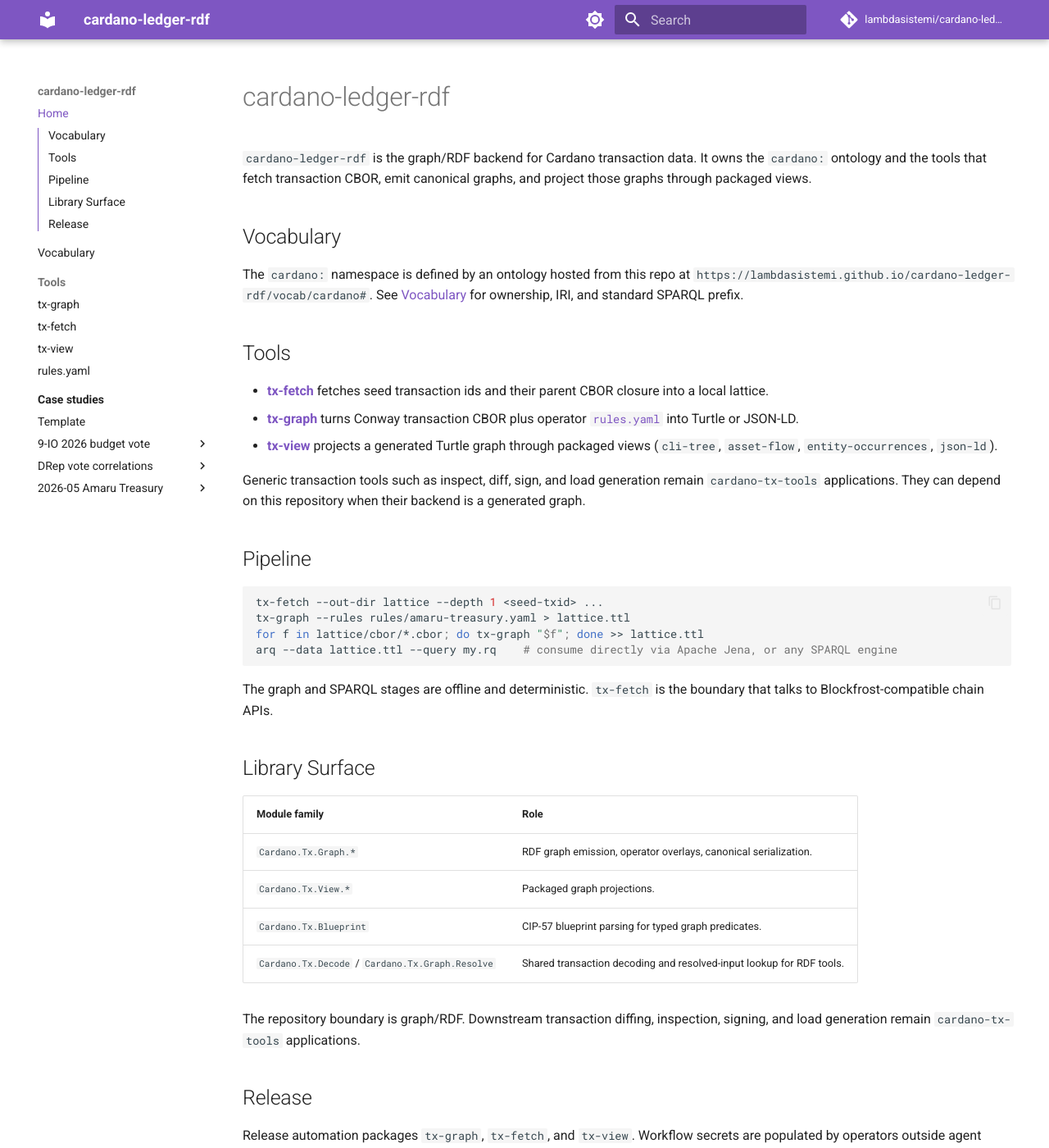
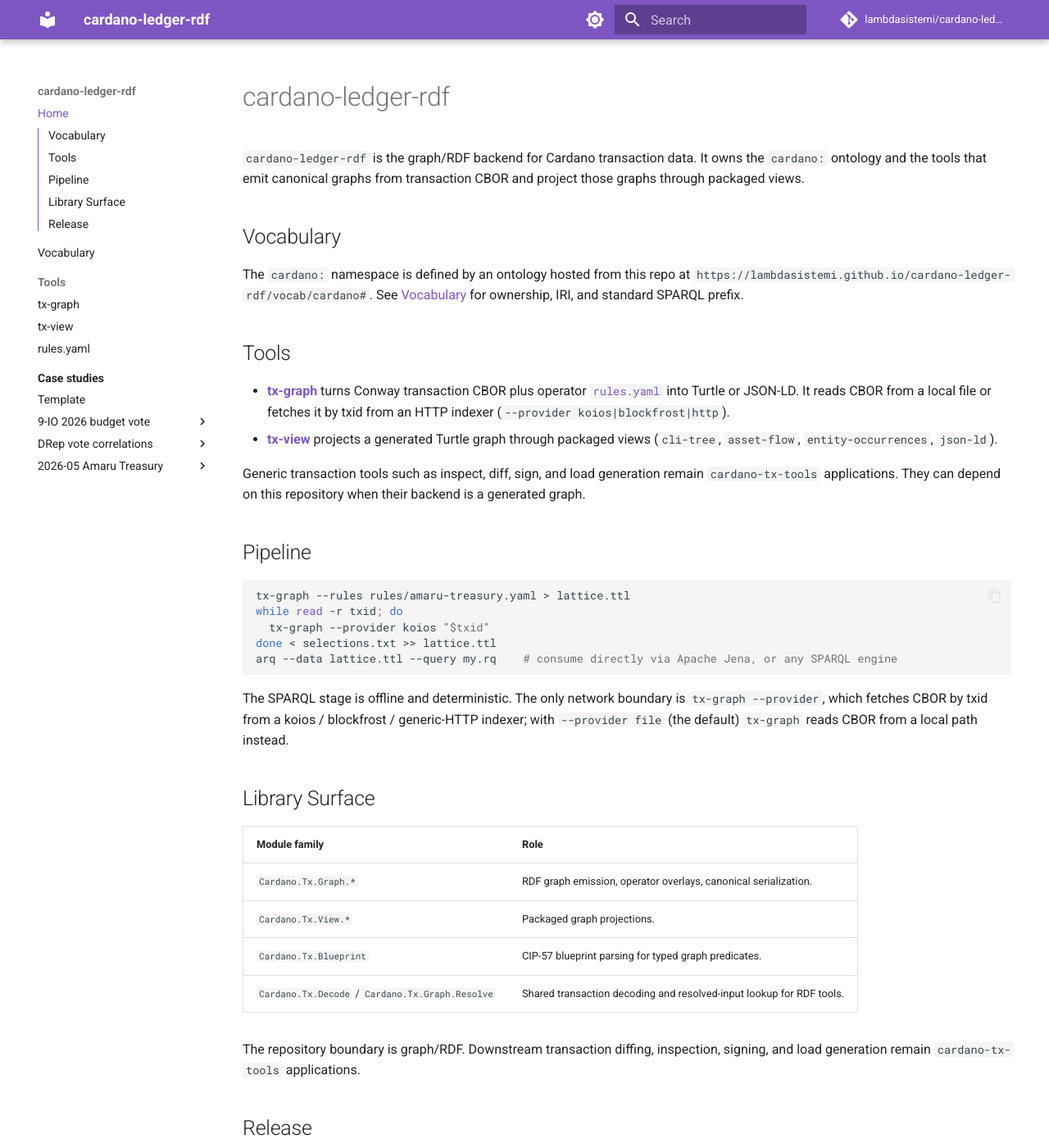
Before and after one commit to lambdasistemi/cardano-ledger-rdf, an MkDocs documentation site: the page built from docs/index.md, in a window 1280 px wide and 1400 px high. Shown: the whole window at 82% size. Built offline with MkDocs 1.6.1 and Material for MkDocs 9.7.7, drawn with Linux system fonts in a browser that asks for light colours; comment, search, counter and statistics services are not loaded.

Commit message:
feat(tx-graph): add CBOR provider flag; retire tx-fetch
Teach tx-graph to fetch a transaction's CBOR by txid from an HTTP
indexer via --provider koios|blockfrost|http (with --token / --url),
reusing the existing http-client + aeson deps. Default --provider file
keeps the positional argument as a local CBOR path, so existing
fixtures, unit tests, and pipelines are unchanged.

tx-fetch becomes redundant and is removed: app/tx-fetch, the cabal
stanza, flake outputs, nix build gate, release/darwin workflow rows,
docs/tx-fetch.md, mkdocs nav, and the README/index tool tables.
scripts/tx-lattice is rewritten around tx-graph --provider, and all
three case-study pipelines (+ template) drop the cbor/ directory in
favour of overlay-once then tx-graph --provider koios per txid.

Tasks: T059-S1

````diff
--- a/docs/index.md
+++ b/docs/index.md
@@ -1,8 +1,8 @@
 # cardano-ledger-rdf
 
 `cardano-ledger-rdf` is the graph/RDF backend for Cardano transaction data.
-It owns the `cardano:` ontology and the tools that fetch transaction CBOR,
-emit canonical graphs, and project those graphs through packaged views.
+It owns the `cardano:` ontology and the tools that emit canonical graphs
+from transaction CBOR and project those graphs through packaged views.
 
 ## Vocabulary
 
@@ -12,10 +12,10 @@ The `cardano:` namespace is defined by an ontology hosted from this repo at
 
 ## Tools
 
-- [**tx-fetch**](tx-fetch.md) fetches seed transaction ids and their
-  parent CBOR closure into a local lattice.
 - [**tx-graph**](tx-graph.md) turns Conway transaction CBOR plus
-  operator [`rules.yaml`](rules-yaml.md) into Turtle or JSON-LD.
+  operator [`rules.yaml`](rules-yaml.md) into Turtle or JSON-LD. It reads
+  CBOR from a local file or fetches it by txid from an HTTP indexer
+  (`--provider koios|blockfrost|http`).
 - [**tx-view**](tx-view.md) projects a generated Turtle graph through
   packaged views (`cli-tree`, `asset-flow`, `entity-occurrences`,
   `json-ld`).
@@ -27,14 +27,17 @@ this repository when their backend is a generated graph.
 ## Pipeline
 
 ```bash
-tx-fetch --out-dir lattice --depth 1 <seed-txid> ...
 tx-graph --rules rules/amaru-treasury.yaml > lattice.ttl
-for f in lattice/cbor/*.cbor; do tx-graph "$f"; done >> lattice.ttl
+while read -r txid; do
+  tx-graph --provider koios "$txid"
+done < selections.txt >> lattice.ttl
 arq --data lattice.ttl --query my.rq    # consume directly via Apache Jena, or any SPARQL engine
 ```
 
-The graph and SPARQL stages are offline and deterministic. `tx-fetch`
-is the boundary that talks to Blockfrost-compatible chain APIs.
+The SPARQL stage is offline and deterministic. The only network boundary
+is `tx-graph --provider`, which fetches CBOR by txid from a koios /
+blockfrost / generic-HTTP indexer; with `--provider file` (the default)
+`tx-graph` reads CBOR from a local path instead.
 
 ## Library Surface
 
@@ -51,5 +54,5 @@ applications.
 
 ## Release
 
-Release automation packages `tx-graph`, `tx-fetch`, and `tx-view`.
+Release automation packages `tx-graph` and `tx-view`.
 Workflow secrets are populated by operators outside agent sessions.
--- a/mkdocs.yml
+++ b/mkdocs.yml
@@ -60,7 +60,6 @@ nav:
   - Vocabulary: vocab.md
   - Tools:
       - tx-graph: tx-graph.md
-      - tx-fetch: tx-fetch.md
       - tx-view: tx-view.md
       - rules.yaml: rules-yaml.md
   - Case studies:
````
Also changed, not shown: CHANGELOG.md (+10 -0 lines), README.md (+10 -10 lines), docs/tx-fetch.md (deleted, +0 -104 lines), docs/tx-graph.md (+44 -16 lines), 14 other files.
